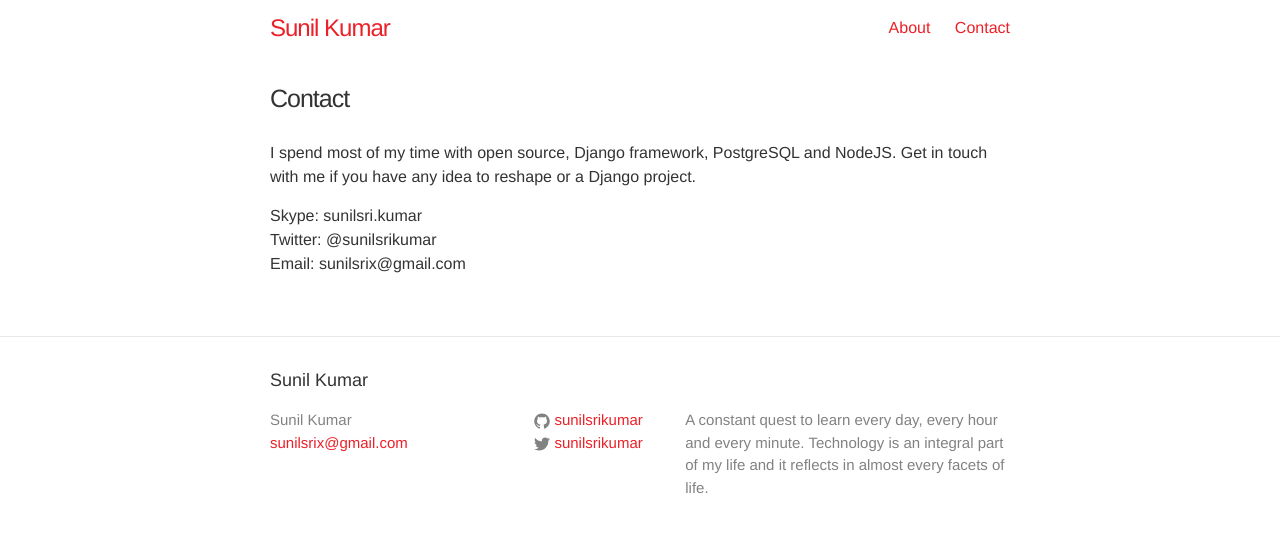
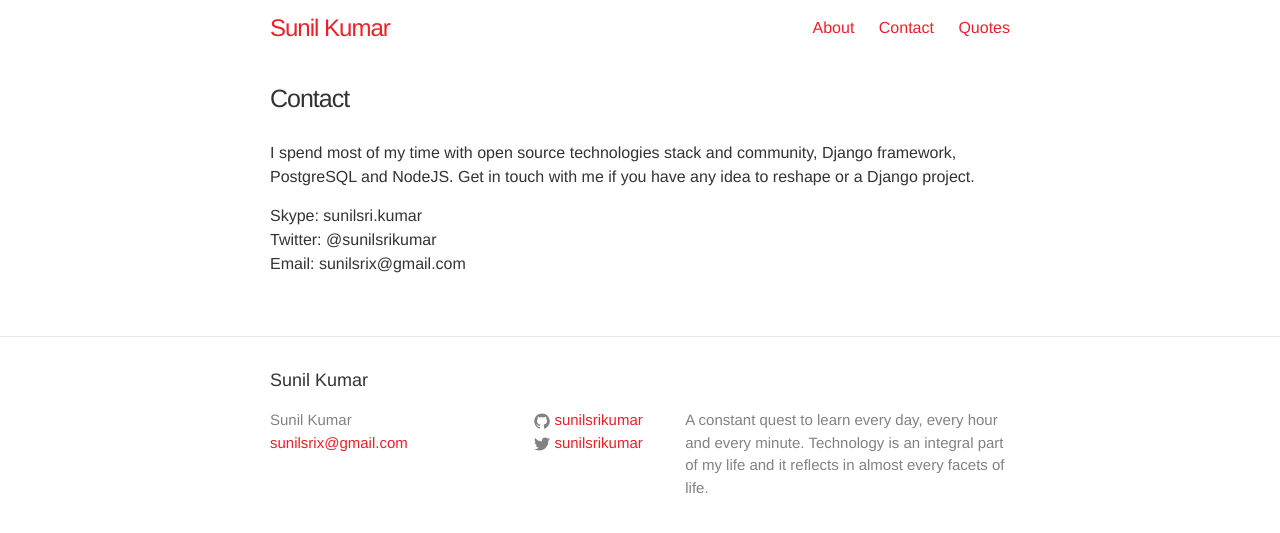
Before and after one commit to sunilsrikumar/sunilsrikumar.github.io, a Jekyll site: the page built from contact.md, in a window 1280 px wide. Shown: the top 533 px of the page. Built offline with Jekyll 4.4.1, drawn with Linux system fonts in a browser that asks for light colours.

Commit message:
Quotes page added & style updated

```diff
--- a/contact.md
+++ b/contact.md
@@ -4,8 +4,7 @@
 permalink: /contact/
 ---
 
-I spend most of my time with open source, Django framework, PostgreSQL and NodeJS.
-Get in touch with me if you have any idea to reshape or a Django project.
+I spend most of my time with open source technologies stack and community, Django framework, PostgreSQL and NodeJS. Get in touch with me if you have any idea to reshape or a Django project.
 
 Skype: sunilsri.kumar <br/>
 Twitter: @sunilsrikumar <br/>
```
Also changed, not shown: _config.yml (+1 -6 lines), quotes.md (added, +9 -0 lines).
